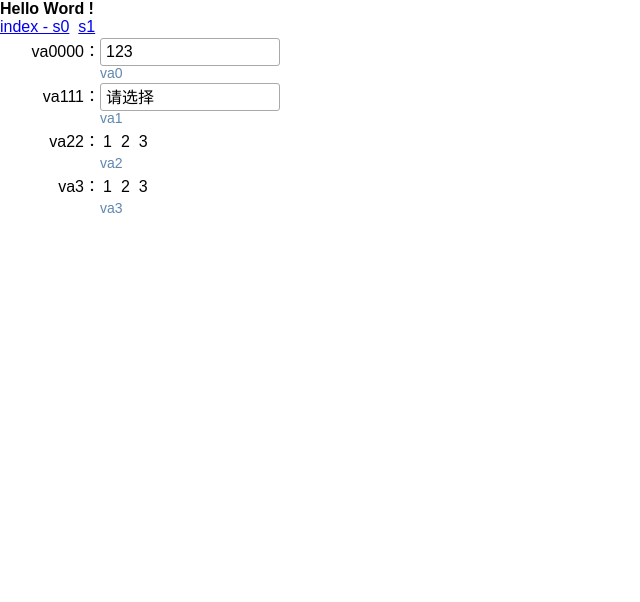
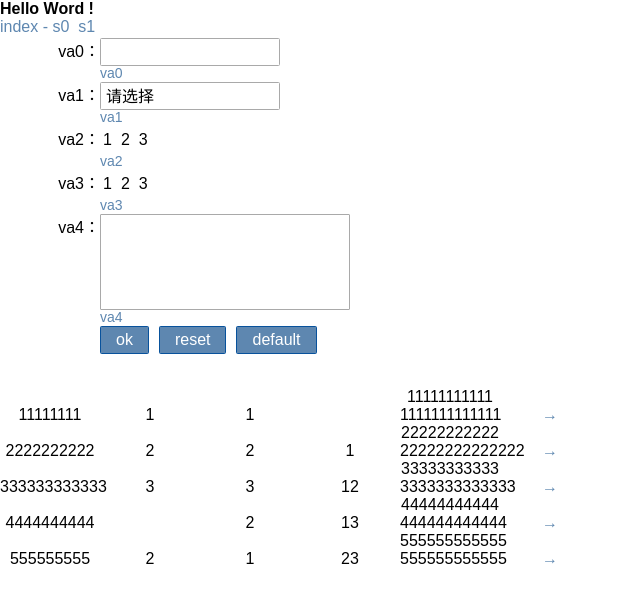
Before and after one commit to Aylein/moz_w_Ao, a React app: page / in a window 1280 px wide. Shown: the top 602 px of the page, without its empty margins (0-640 px from the left). Built offline with nearby package versions, Linux system fonts and the light colour scheme.

Commit message:
textarea

```diff
--- a/src/pages/s0.js
+++ b/src/pages/s0.js
@@ -8,26 +8,38 @@ class Index extends React.Component{
         super();
         this.state = {
             columns: {
-                va0: {type: "text", title: "va0000", input: {className: "w18", value: "123", name: "va0"}, msg: "va0"},
-                va1: {type: "select", title: "va111", input: {className: "w18", value: 0, name: "va1", list: [
+                va0: {type: "text", title: "va0", input: {className: "w18", value: "", name: "va0"}, msg: "va0"},
+                va1: {type: "select", title: "va1", input: {className: "w18", value: "", name: "va1", list: [
                     {value: 1, text: "1"},
                     {value: 2, text: "2"},
                     {value: 3, text: "3"}
                 ]}, msg: "va1"},
-                va2: {type: "radio", title: "va22", input: {value: 2, name: "va2", list: [
+                va2: {type: "radio", title: "va2", input: {value: "", name: "va2", list: [
                     {value: 1, text: "1"},
                     {value: 2, text: "2"},
                     {value: 3, text: "3"}
                 ]}, msg: "va2"},
-                va3: {type: "checkbox", title: "va3", input: {value: [1, 2], name: "va3", list: [
+                va3: {type: "checkbox", title: "va3", input: {value: [], name: "va3", list: [
                     {value: 1, text: "1"},
                     {value: 2, text: "2"},
                     {value: 3, text: "3"}
-                ]}, msg: "va3"}
-            }
+                ]}, msg: "va3"},
+                va4: {type: "textarea", title: "va4", input: {className: "w25", value: "", name: "va4"}, msg: "va4"}
+            },
+            selectedId: ""
         }
 
+        this.data = [
+            {id: 1, va0: "11111111", va1: 1, va2: 1, va3: [], va4: "11111111111\n1111111111111"},
+            {id: 2, va0: "2222222222", va1: 2, va2: 2, va3: [1], va4: "22222222222\n22222222222222"},
+            {id: 3, va0: "333333333333", va1: 3, va2: 3, va3: [1, 2], va4: "33333333333\n3333333333333"},
+            {id: 4, va0: "4444444444", va1: "", va2: 2, va3: [1, 3], va4: "44444444444\n444444444444"},
+            {id: 5, va0: "555555555", va1: 2, va2: 1, va3: [2, 3], va4: "555555555555\n555555555555"},
+        ];
+
         this.onChang = this.onChang.bind(this);
+        this.onUpdate = this.onUpdate.bind(this);
+        this.makeForm = this.makeForm.bind(this);
     }
 
     render(){
@@ -36,7 +48,32 @@ class Index extends React.Component{
             comp.push(<Form.Item key={key} {...this.state.columns[key]} fnChange={this.onChang}/>)
         }
         return <div>
-            <Form>{comp}</Form>
+            <Form
+                fnSubmit={() => {
+                    let obj = {};
+                    for(let field in this.state.columns){
+                        obj[field] = this.state.columns[field].input.value;
+                    }
+                    console.log(obj);
+                }}
+                fnReset={() => { this.onUpdate(this.state.selectedId); }}
+            >
+                {comp}
+                <Form.Item.T>
+                    <Form.Button.Info className="mr1" key={0} type="submit" text="ok"/>
+                    <Form.Button.Info className="mr1" key={1} type="reset" text="reset"/>
+                    <Form.Button.Info className="mr1" key={2} type="button" text="default" fnClick={() => { this.onUpdate(""); }}/>
+                </Form.Item.T>
+            </Form>
+            <br />
+            {this.data.map((va, i) => <div key={i}>
+                <span className="w10 dib txc">{va.va0}</span>
+                <span className="w10 dib txc">{va.va1}</span>
+                <span className="w10 dib txc">{va.va2}</span>
+                <span className="w10 dib txc">{va.va3}</span>
+                <span className="w10 dib txc">{va.va4}</span>
+                <span className="w10 dib txc"><a href="javascript: void(0);" onClick={() => { this.onUpdate(va.id); }}>→</a></span>
+            </div>)}
         </div>;
     }
 
@@ -45,6 +82,22 @@ class Index extends React.Component{
         obj[va.name] = Object.assign({}, this.state.columns[va.name], {input: input});
         this.setState({columns: Object.assign({}, this.state.columns, obj)});
     }
+
+    onUpdate(id){
+        this.setState({selectedId: id});
+        let arr = this.data.filter(va => va.id === id);
+        if(arr.length > 0) this.makeForm(arr[0]);
+        else this.makeForm();
+    }
+
+    makeForm(va){
+        for(let field in this.state.columns){
+            let input = Object.assign({}, this.state.columns[field].input, {value: va && va[field] ? va[field] : ""});
+            let obj = Object.assign({}, this.state.columns[field], {input: input});
+            this.state.columns[field] = Object.assign({}, this.state.columns[field], obj);
+        }
+        this.setState({columns: this.state.columns});
+    }
 }
 
 export default Index;
--- a/src/plugs/may_form/button.js
+++ b/src/plugs/may_form/button.js
@@ -38,7 +38,7 @@ Button.defaultProps = {
 };
 
 ["Info", "Warning", "Error", "Alter"].forEach(va => {
-    Button[va] = props => <Button className={va.toLowerCase()} {...props}/>;
+    Button[va] = props => <Button {...props} className={va.toLowerCase() + " " + props.className}/>;
 });
 
 export default Button;
--- a/src/plugs/may_form/index.js
+++ b/src/plugs/may_form/index.js
@@ -7,6 +7,7 @@ import Radio from "./radio";
 import Text from "./text";
 import Select from "./select";
 import Item from "./item";
+import Textarea from "./textarea";
 
 class Index extends React.Component{
     render(){
@@ -30,6 +31,7 @@ Form.CheckBox = CheckBox;
 Form.Radio = Radio;
 Form.Text = Text;
 Form.Select = Select;
+Form.Textarea = Textarea;
 Form.Item = Item;
 
 export default Form;
--- a/src/plugs/may_form/item.js
+++ b/src/plugs/may_form/item.js
@@ -6,6 +6,7 @@ import CheckBox from "./checkbox";
 import Radio from "./radio";
 import Text from "./text";
 import Select from "./select";
+import Textarea from "./textarea";
 
 class Item extends React.Component{
     constructor(){
@@ -16,8 +17,8 @@ class Item extends React.Component{
 
     render(){
         return <div className="may_form_item">
-            <label className="may_form_item_title">{this.props.title}：</label>
-            <label className="may_form_input">{this.makeRender(this.props.input)}</label>
+            <label className="may_form_item_title">{this.props.title ? this.props.title + "：" : ""}</label>
+            <span className="may_form_input">{this.props.render && typeof this.props.render == "function" ? this.props.render() : this.makeRender(this.props.input)}</span>
             <label className="cb"/>
             <label className="may_form_item_validblank"></label>
             <label className={"may_form_validres " + (this.props.validRes ? "valid" : "unvalid")}>{this.props.validRes ? this.props.msg : this.props.validMsg}</label>
@@ -30,6 +31,7 @@ class Item extends React.Component{
             case "checkbox": return <CheckBox {...props} fnClick={this.onChange}/>;
             case "radio": return <Radio {...props} fnClick={this.onChange}/>;
             case "select": return <Select {...props} fnChange={this.onChange}/>;
+            case "textarea": return <Textarea {...props} fnChange={this.onChange}/>
             case "text":
             default: return <Text {...props} fnChange={this.onChange}/>;
         }
@@ -46,7 +48,31 @@ Item.defaultProps = {
     input: null,
     msg: "",
     validRes: true,
-    validMsg: ""
+    validMsg: "",
+
+    render: null
 };
 
+class T extends React.Component{
+    render(){
+        return <div className="may_form_item">
+            <label className="may_form_item_title">{this.props.title ? this.props.title + "：" : ""}</label>
+            <span className="may_form_input">{this.props.children}</span>
+            <label className="cb"/>
+            <label className="may_form_item_validblank"></label>
+            <label className={"may_form_validres " + (this.props.validRes ? "valid" : "unvalid")}>{this.props.validRes ? this.props.msg : this.props.validMsg}</label>
+            <label className="cb"/>
+        </div>;
+    }
+}
+
+T.defaultProps = {
+    title: "",
+    msg: "",
+    validRes: true,
+    validMsg: "",
+};
+
+Item.T = T;
+
 export default Item;
--- a/src/plugs/may_form/styles/style.less
+++ b/src/plugs/may_form/styles/style.less
@@ -1,15 +1,15 @@
 @import "../../../styles/index";
-@font_color: #5e87b0;
+@font_color: @main_font_color;
 @font_error_color: #0000ff;
 @chose_color: #d4e5fb;
 @font_color_disabled: @disabled_color;
 @border_color: #a9a9a9;
-@border_radius: 0.3rem;
+@border_radius: 0.15rem;
 @input_height: 2.8rem;
 
 .may_form_item {
     margin: 0.2rem 0;
-    height: 4.3rem;
+    //height: 4.3rem;
     .may_form_item_title {
         float: left;
         width: 10rem;
@@ -19,7 +19,7 @@
     }
     .may_form_input {
         float: left;
-        height: @input_height;
+        //height: @input_height;
     }
     .may_form_item_validblank, .may_form_validres {
         float: left;
@@ -60,10 +60,22 @@
         color: @border_color;
     }
 }
+.may_form_textarea {
+    display: inline-block;
+    vertical-align: middle;
+    textarea {
+        resize: none;
+        padding: 0.2rem 0.5rem;
+        border: 0.1rem solid #a9a9a9;
+        border-radius: 0.1rem;
+        float: left;
+    }
+}
 .may_form_select {
     position: relative;
     display: inline-block;
     vertical-align: middle;
+    background: #ffffff;
     span {
         height: @input_height;
         line-height: @input_height - 0.1;
@@ -189,7 +201,7 @@
         font-size: 1rem;
     }
 }
-.may_form_item, .may_form_select:after, .may_form_text:after, .may_form_button:after {
+.may_form_textarea::after, .may_form_item::after, .may_form_select::after, .may_form_text::after, .may_form_button::after {
     clear: both;
     display: block;
 }
--- /dev/null
+++ b/src/plugs/may_form/textarea.js
@@ -0,0 +1,51 @@
+import React from "react";
+import "./styles/style.less";
+
+class Textarea extends React.Component{
+    constructor(props){
+        super(props);
+        this.state = {
+            defaultValue: this.props.defaultValue || ""
+        }
+        this.onChange = this.onChange.bind(this);
+    }
+
+    render(){
+        return <label className={"may_form_textarea" + (this.props.disabled ? " disabled" : "")}>
+            <textarea
+                className={this.props.className}
+                type={this.props.type}
+                {...this.isControlled() ? {value: this.props.value} : {defaultValue: this.state.defaultValue}}
+                disabled={this.props.disabled}
+                onChange={this.onChange}
+                rows={this.props.rows}
+            />
+        </label>;
+    }
+
+    isControlled(){
+        return this.props.value !== null && this.props.value !== undefined;
+    }
+
+    onChange(e){
+        if(this.props.disabled) return;
+        if(this.props.fnChange && typeof this.props.fnChange == "function"){
+            this.props.fnChange({name: this.props.name, value: e.target.value});
+        }
+        if(!this.isControlled()) this.setState({defaultValue: e.target.value});
+    }
+}
+
+Textarea.defaultProps = {
+    className: "",
+    name: "",
+    value: undefined,
+    defaultValue: undefined,
+    rows: 5,
+
+    disabled: false,
+
+    fnChange: null
+}
+
+export default Textarea;
--- a/src/styles/index.less
+++ b/src/styles/index.less
@@ -1,17 +1,22 @@
 @disabled_color: #f1f1f1;
 @input_height: 1.7rem;
+@main_font_color: #5e87b0;
 ::-ms-clear, ::-ms-reveal{display: none;}
-html, body {width: 100%; font-size: 62.5%; font-family: "Microsoft Yahei", sans-serif;}
-* {margin: 0; padding: 0; font-size: 1.6rem; outline: none; box-sizing: border-box; list-style: none;}
+html, body {width: 100%; font-size: 62.5%; }
+* {margin: 0; padding: 0; font-size: 1.6rem; outline: none; box-sizing: border-box; list-style: none; font-family: "Microsoft Yahei", sans-serif;}
 *:disabled {background-color: @disabled_color}
+a, a:hover, a:active, a:visited {color: @main_font_color; text-decoration: none;}
+a:hover {text-decoration: underline;}
 
 .w(@count) when (@count > 0){
     .w((@count - 1));
     .w@{count} {width: @count * 1rem;}
 }
 .w(100);
+.mr1 {margin-right: 1rem}
 .cp {cursor: pointer;}
 .db {display: block;}
+.dib {display: inline-block;}
 .dn {display: none;}
 .fl {float: left;}
 .fr {float: right}
```
Also changed, not shown: src/plugs/index.js (+19 -1 lines), src/plugs/may_form/valid.js (added, +89 -0 lines).
